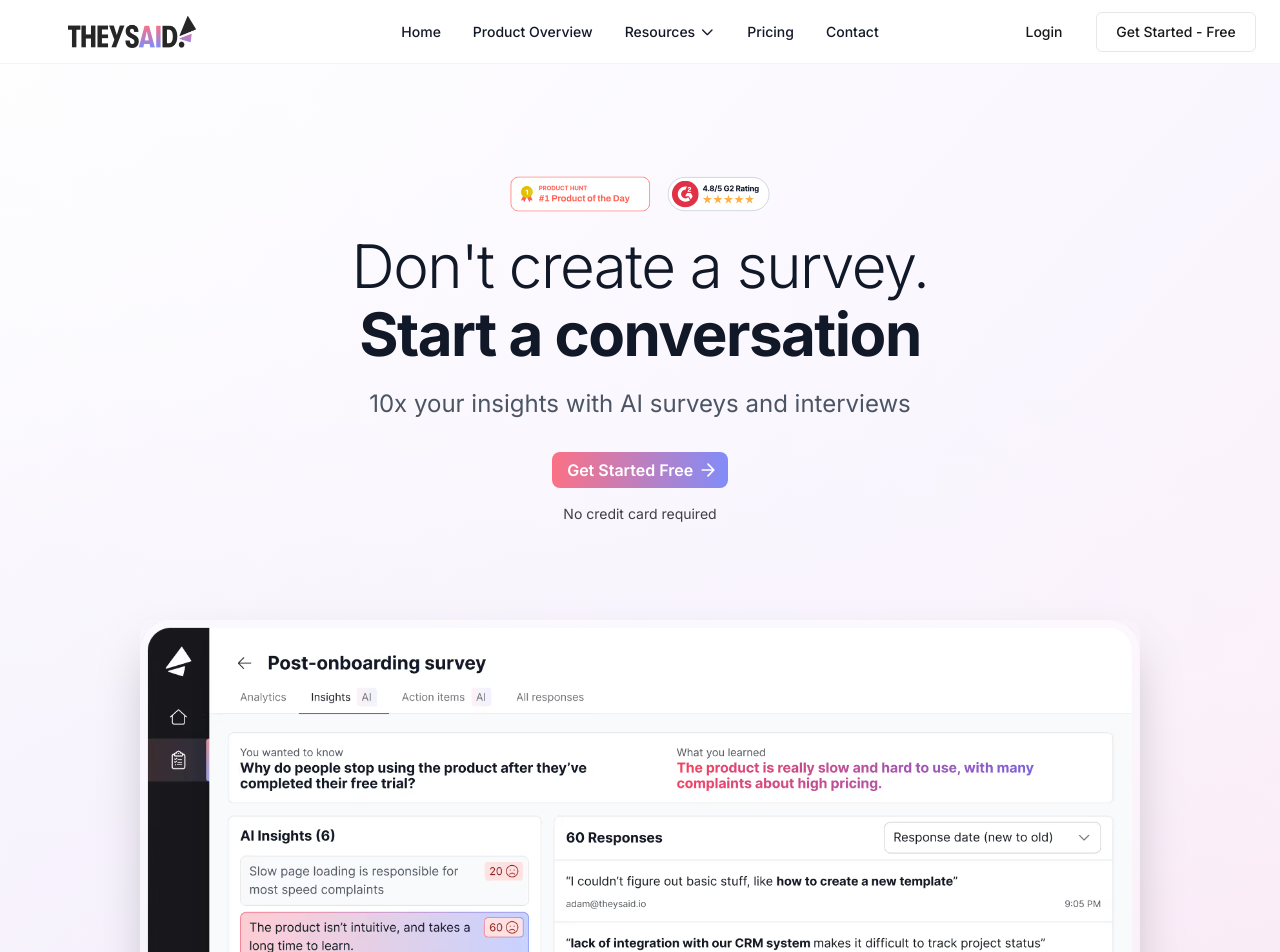
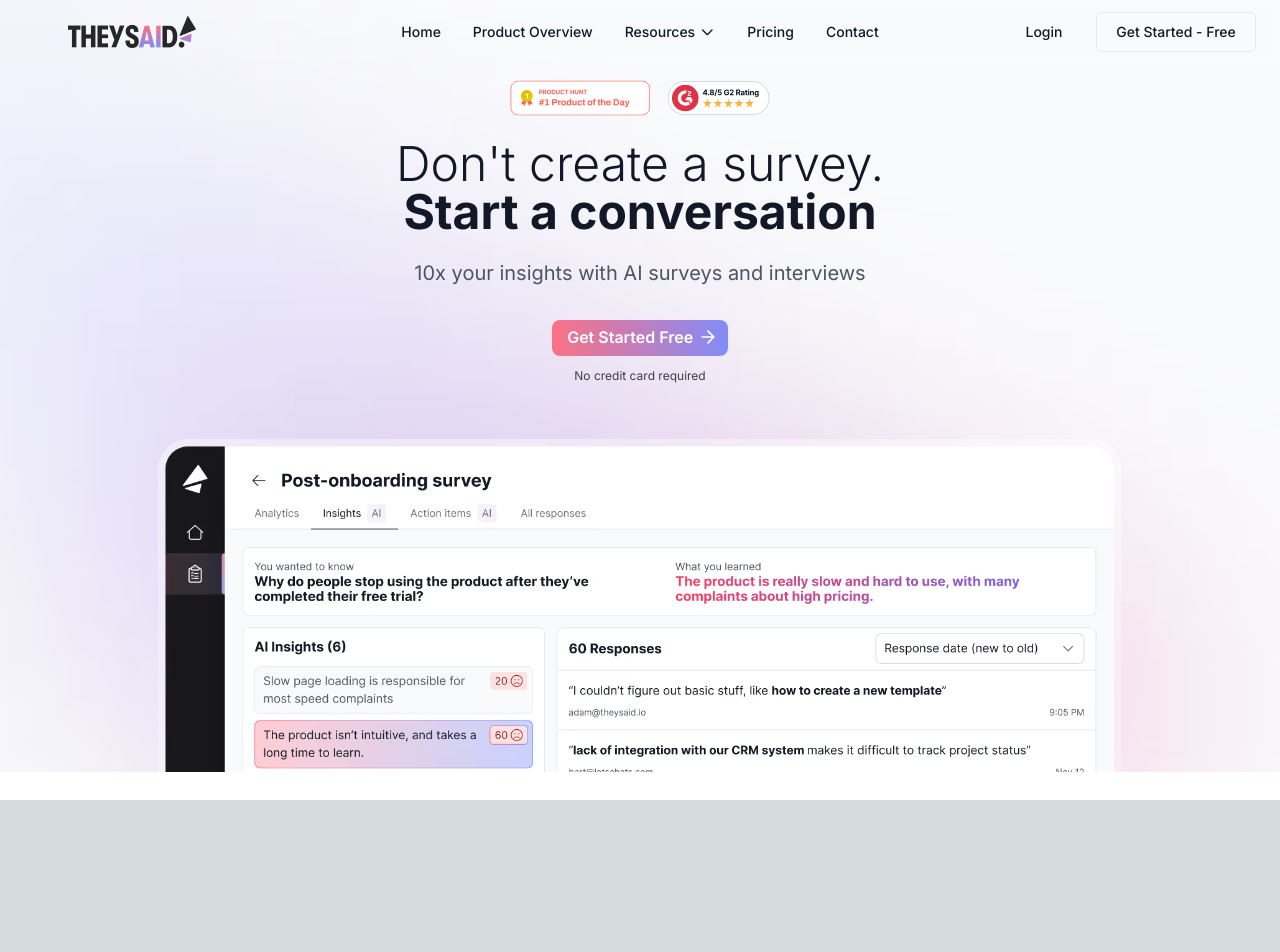
Before and after one commit to rocker1166/hero_suman, a Next.js app: page / in a window 1280 px wide. Shown: the top 952 px of the page. After the commit the page ends 800 px from the top, so only its background shows below. Built offline with nearby package versions, Linux system fonts and the light colour scheme.

Commit message:
hero updated

```diff
--- a/components/layout/Header.tsx
+++ b/components/layout/Header.tsx
@@ -43,7 +43,7 @@
   }, []);
 
   return (
-    <header className={`w-full max-w-7xl mx-auto h-16 relative bg-white border-b border-gray-100 px-4 sm:px-6 lg:px-8 ${className}`}>
+    <header className={`w-full max-w-7xl mx-auto h-16 fixed top-0 left-0 right-0 z-50  backdrop-blur-sm  px-4 sm:px-6 lg:px-8 ${className}`}>
       {/* Logo */}
       <Image
         className="w-24 sm:w-32 h-6 sm:h-8 absolute left-4 sm:left-[67.55px] top-1/2 transform -translate-y-1/2"
@@ -55,7 +55,7 @@
 
       {/* Hamburger Menu Button for Small Screens */}
       <button
-        className="md:hidden absolute right-4 top-1/2 transform -translate-y-1/2 p-2 z-50 bg-white rounded-md"
+        className="md:hidden absolute right-4 top-1/2 transform -translate-y-1/2 p-2 z-50 rounded-md"
         aria-label="Toggle mobile menu"
         onClick={() => setIsMenuOpen(!isMenuOpen)}
       >
@@ -99,7 +99,7 @@
 
           {/* Resources Dropdown Menu */}
           {isResourcesOpen && (
-            <div className="absolute top-full left-0 mt-1 bg-white shadow-lg rounded-md py-2 w-48 z-50">
+            <div className="absolute top-full left-0 mt-1 backdrop-blur-md shadow-lg rounded-md py-2 w-48 z-50">
               <Link href="/blog" className="block px-4 py-2 text-sm text-gray-800 hover:bg-gray-100">
                 Blog
               </Link>
@@ -130,19 +130,19 @@
       {/* Auth Buttons - Responsive */}
       <div className="hidden md:flex absolute right-4 lg:right-6 top-1/2 transform -translate-y-1/2 items-center gap-2 lg:gap-3">
         {/* Login Button */}
-        <Link href="/login" className="w-16 lg:w-20 h-8 lg:h-10 relative bg-white rounded-md flex items-center justify-center text-xs lg:text-sm font-medium text-zinc-900">
+        <Link href="/login" className="w-16 lg:w-20 h-8 lg:h-10 relative outline-gray-200 rounded-md flex items-center justify-center text-xs lg:text-sm font-medium text-zinc-900">
           Login
         </Link>
 
         {/* Get Started Button */}
-        <Link href="/get-started" className="w-28 lg:w-40 h-8 lg:h-10 relative bg-white rounded-md outline outline-1 outline-offset-[-1px] outline-gray-200 flex items-center justify-center text-xs lg:text-sm font-medium text-zinc-900">
+        <Link href="/get-started" className="w-28 lg:w-40 h-8 lg:h-10 relative rounded-md outline outline-1 outline-offset-[-1px] outline-gray-200 flex items-center justify-center text-xs lg:text-sm font-medium text-zinc-900">
           <span className="hidden sm:inline">Get Started - Free</span>
           <span className="sm:hidden">Get Started</span>
         </Link>
       </div>
 
       {/* Mobile Menu - Hidden by default, can be toggled */}
-      <div className={`md:hidden fixed top-16 left-0 right-0 bg-white border-b border-gray-100 shadow-lg z-40 transition-all duration-300 ease-in-out ${isMenuOpen ? 'opacity-100 translate-y-0' : 'opacity-0 -translate-y-2 pointer-events-none'}`}>
+      <div className={`md:hidden fixed top-16 left-0 right-0 backdrop-blur-sm   shadow-lg z-40 transition-all duration-300 ease-in-out ${isMenuOpen ? 'opacity-100 translate-y-0' : 'opacity-0 -translate-y-2 pointer-events-none'}`}>
         <nav className="flex flex-col p-6 space-y-4 max-h-[calc(100vh-4rem)] overflow-y-auto">
           <Link href="/" className="text-sm font-medium text-gray-900 hover:text-gray-600 transition-colors" onClick={() => setIsMenuOpen(false)}>
             Home
@@ -198,7 +198,7 @@
             </Link>
             <Link
               href="/get-started"
-              className="bg-gradient-to-r from-rose-400 to-indigo-400 text-white text-sm font-medium px-4 py-2 rounded-md hover:opacity-90 transition-opacity"
+              className=" text-white text-sm font-medium px-4 py-2 rounded-md hover:opacity-90 transition-opacity"
               onClick={() => setIsMenuOpen(false)}
             >
               Get Started - Free
--- a/components/sections/Hero.tsx
+++ b/components/sections/Hero.tsx
@@ -8,12 +8,12 @@
       className="relative bg-cover bg-center bg-no-repeat"
       style={{ backgroundImage: "url('/hero.png')" }}
     >
-      <div className="absolute inset-0 bg-gradient-to-br from-white via-purple-50 to-pink-100 opacity-80"></div>
-      <div className="relative max-w-7xl mx-auto px-4 sm:px-6 lg:px-8 py-20 sm:py-24 lg:py-28">
-        <div className="text-center">
-
+      <div className="absolute inset-0  opacity-80"></div>
+      <div className="relative max-w-7xl mx-auto px-4 sm:px-6 pt-20 ">
+        <div className="w-full mx-auto relative">
+          <div className="flex flex-col items-center">
             {/* Badges */}
-          <div className="flex flex-wrap justify-center items-center gap-4 mb-6">
+            <div className="flex justify-center items-center gap-4 mb-6">
               <Image
                 src="/home_hero_badge-img.svg"
                 alt="Product Hunt badge"
@@ -30,19 +30,23 @@
               />
             </div>
 
+            {/* Hero Content */}
+            <div className="w-full max-w-[513.58px] text-center">
               {/* Headline */}
-          <h1 className="text-4xl font-light tracking-tight text-gray-900 sm:text-5xl md:text-6xl">
+              <div className="mb-8">
+                <h1 className="text-4xl sm:text-5xl font-light text-gray-900 leading-[53.12px] font-['Inter']">
                   Don't create a survey.
                 </h1>
-          <h1 className="text-4xl font-bold tracking-tight text-gray-900 sm:text-5xl md:text-6xl mt-2">
+                <h1 className="text-4xl sm:text-5xl font-bold text-gray-900 leading-[53.12px] font-['Inter']">
                   Start a conversation
                 </h1>
-          <p className="mt-6 max-w-2xl mx-auto text-lg text-gray-600 sm:text-xl md:text-2xl">
+                <p className="mt-6 text-xl text-gray-600 font-normal font-['Inter'] leading-snug">
                   10x your insights with AI surveys and interviews
                 </p>
+              </div>
 
               {/* CTA */}
-          <div className="mt-8 flex flex-col items-center justify-center gap-4">
+              <div className="flex flex-col items-center gap-3">
                 <Link href="/get-started" className="relative w-44 h-9 bg-gradient-to-r from-rose-400 to-indigo-400 rounded-lg hover:opacity-90 transition-opacity">
                   <div className="absolute left-[15.17px] top-[6.70px] text-white text-base font-semibold font-['Inter'] leading-snug">Get Started Free</div>
                   <div className="absolute w-5 h-6 left-[146.03px] top-[7.58px] overflow-hidden">
@@ -51,20 +55,22 @@
                     </svg>
                   </div>
                 </Link>
-            <p className="text-sm text-zinc-700">No credit card required</p>
+                <p className="text-xs text-zinc-700 font-['Inter'] leading-tight">No credit card required</p>
               </div>
-
             </div>
 
             {/* Image */}
-        <div className="mt-16 lg:mt-24">
+            <div className="w-full max-w-[963.74px] h-[333.08px] mt-14 relative overflow-hidden">
               <Image
                 src="/hero_sec.png"
                 alt="Post-onboarding survey example shown on a device"
-            width={1000}
-            height={600}
-            className="rounded-xl shadow-2xl mx-auto"
+                width={964}
+                height={729}
+                className="w-full object-contain mx-auto"
+                priority
               />
+            </div>
+          </div>
         </div>
       </div>
     </section>
```
Lines whose indentation alone changed are shown as unchanged.
